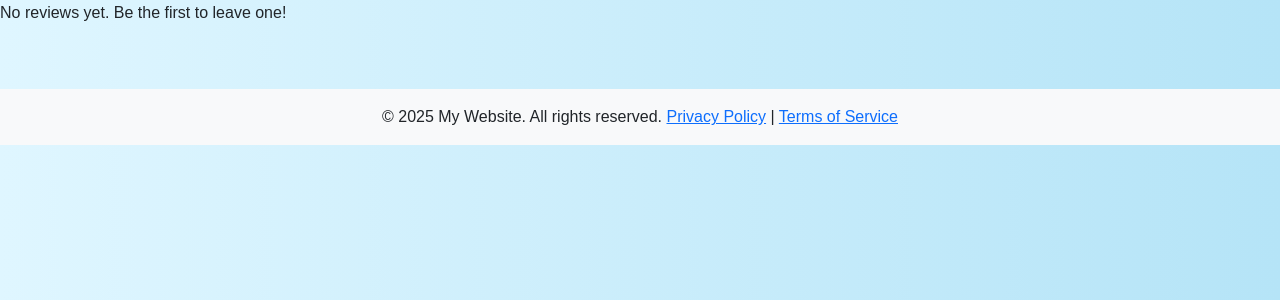
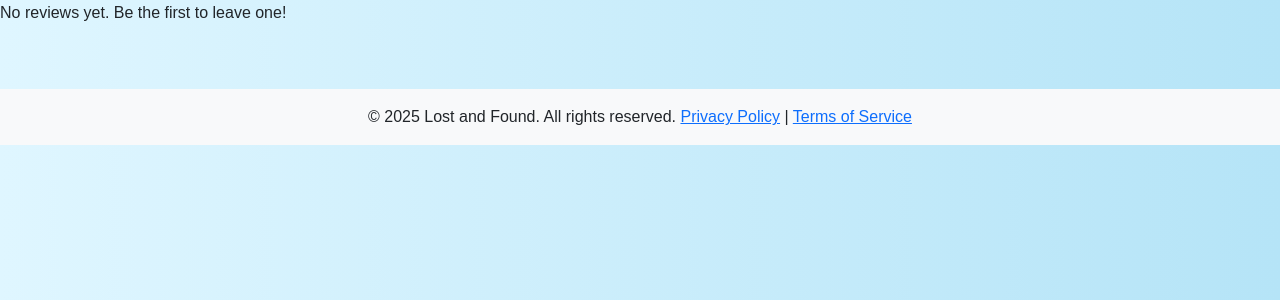
Before and after one commit to Vexnav/Platformers_repos, a Flask app: template templates/admin_dashboard.html in a window 1280 px wide. Shown: the part 215-515 px from the top of the page. Run offline with Flask 3, Linux system fonts and the light colour scheme; the template is opened without the code that fills it, so the values that code supplies are empty.

Commit message:
Update admin_dashboard.html

```diff
--- a/templates/admin_dashboard.html
+++ b/templates/admin_dashboard.html
@@ -73,7 +73,8 @@
 
   <footer class="bg-light text-center py-3 mt-5">
     <div>
-      © 2025 My Website. All rights reserved.
+      © 2025 Lost
+ and Found. All rights reserved.
       <a href="#" class="text-primary">Privacy Policy</a> |
       <a href="#" class="text-primary">Terms of Service</a>
     </div>
```
